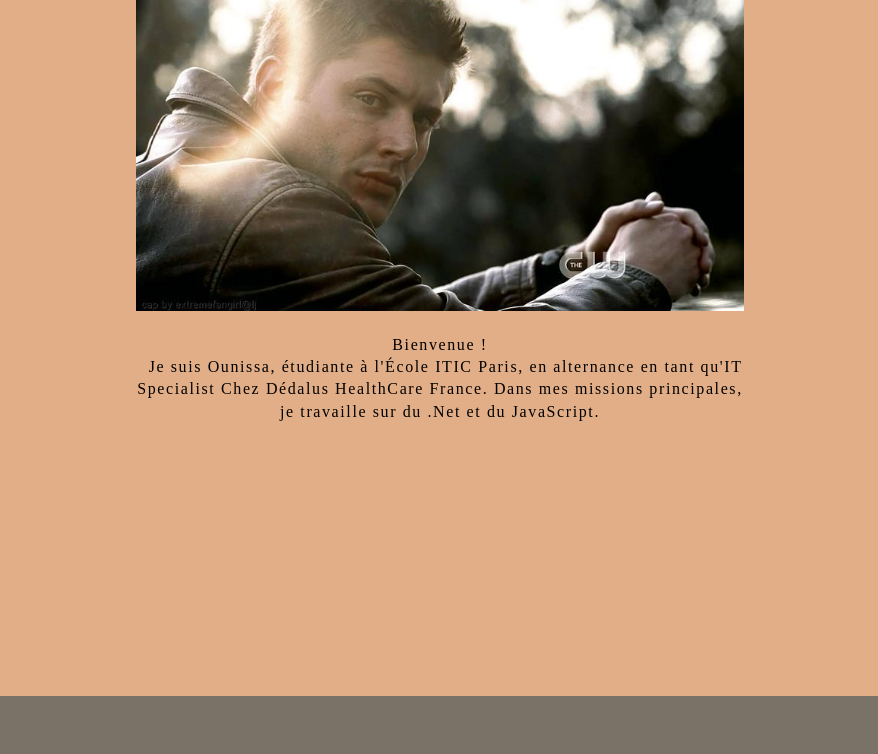
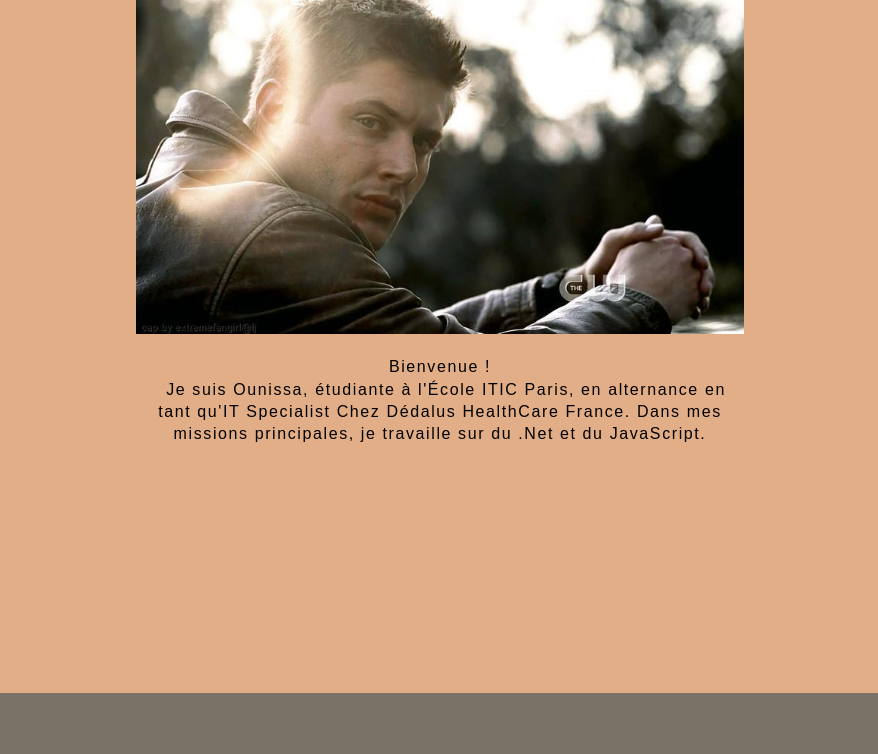
Before and after one commit to ounissaSadaoui/Portfolio, a plain HTML site: page index.html in a window 1280 px wide. Shown: the part 172-926 px from the top of the page, without its empty margins (200-1078 px from the left). Drawn offline with Linux system fonts and the light colour scheme.

Commit message:
correction erreur css

```diff
--- a/css/main.css
+++ b/css/main.css
@@ -1,10 +1,10 @@
-* reset */
+/* reset */
 html{
     font-size: 62.5;
     scroll-behavior: smooth;
 }
 body{
-    font: 1.6rem, sans-serif;
+    font: 1.6rem sans-serif;
     margin: 0;
     line-height: 1.6rem;
     letter-spacing: .1rem;
```
